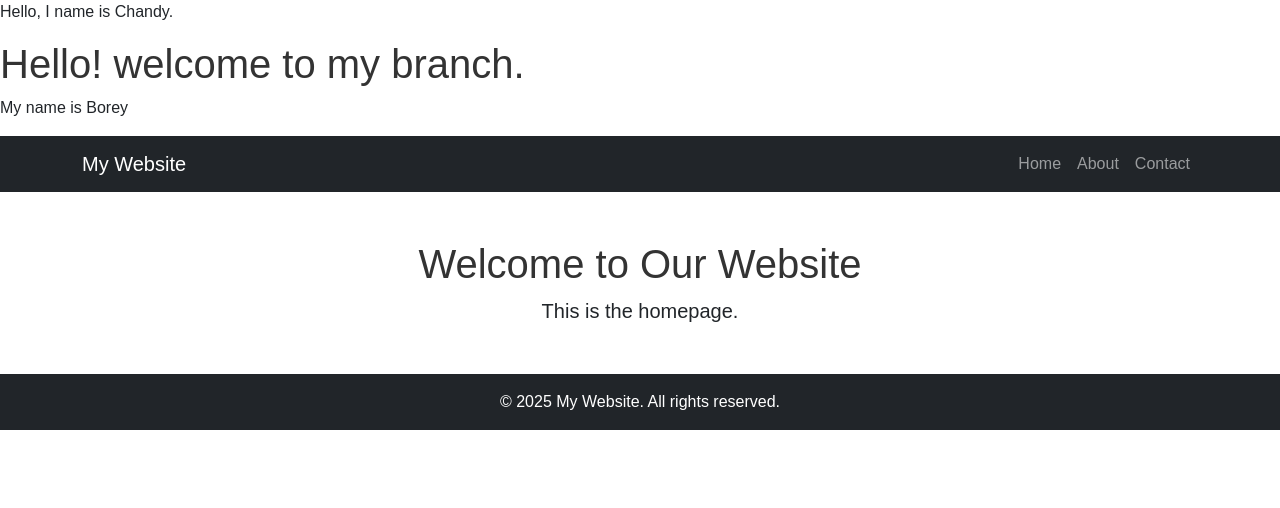
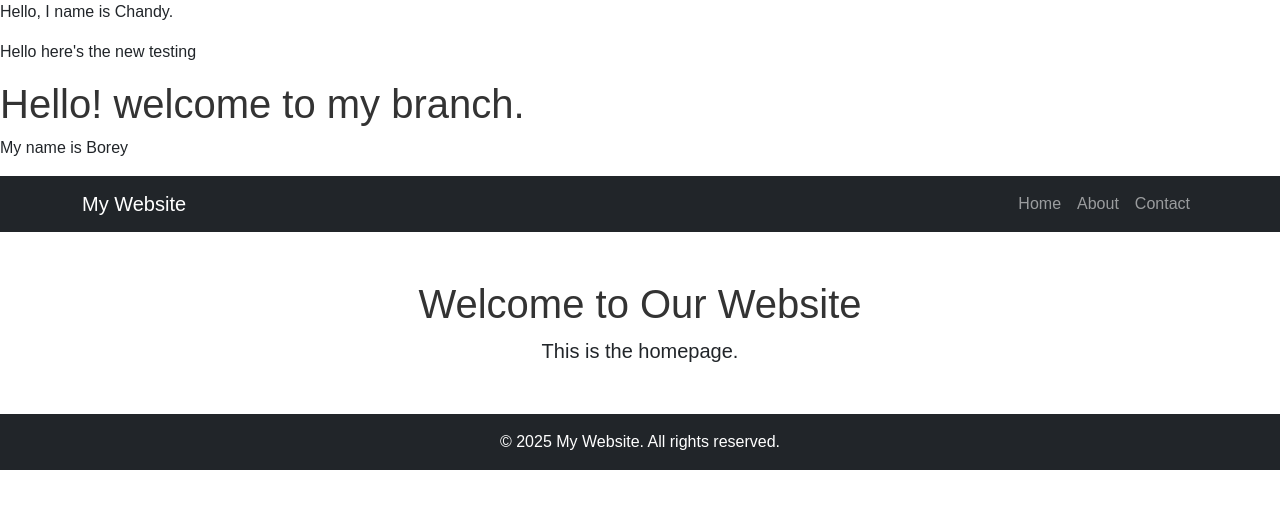
Before and after one commit to borey-penh/team5, a plain HTML site: page index.html in a window 1280 px wide. Drawn offline with nearby package versions, Linux system fonts and the light colour scheme.

Commit message:
work on index page

```diff
--- a/index.html
+++ b/index.html
@@ -9,6 +9,7 @@
 </head>
 <body>
     <p>Hello, I name is Chandy.</p>
+    <p>Hello here's the new testing</p>
     <h1>Hello! welcome to my branch.</h1>
     <p>My name is Borey</p>
     <nav class="navbar navbar-expand-lg navbar-dark bg-dark">
```
